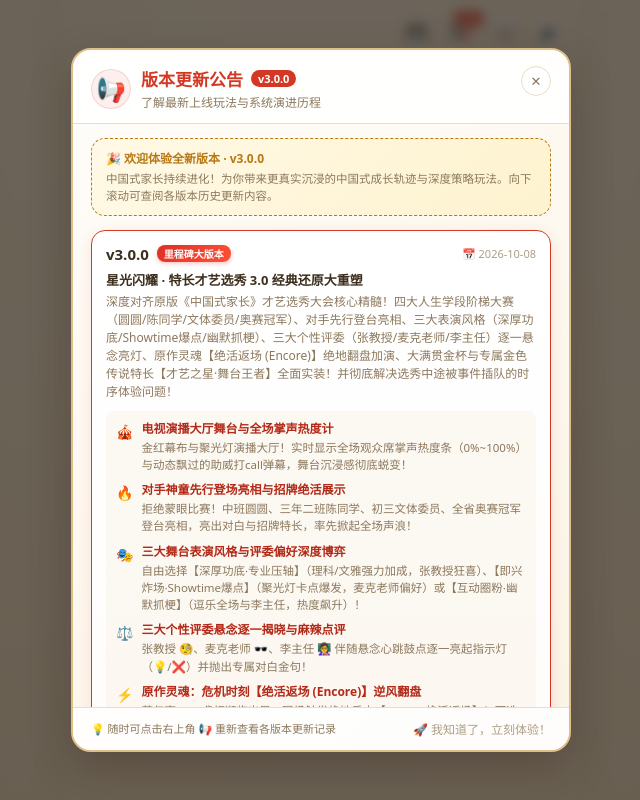
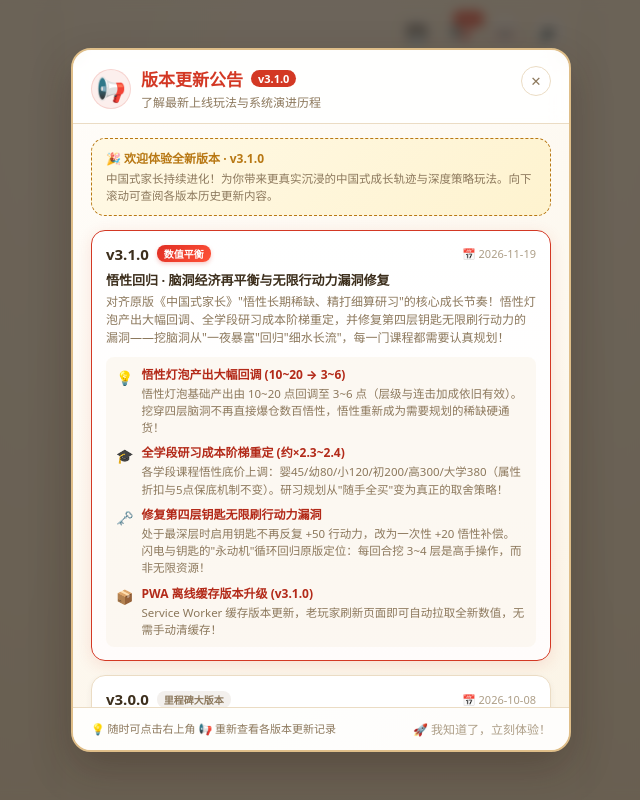
Before and after one commit to hufengxiao/chinese-parent, a website: page index.html in a window 1280 px wide. Shown: the whole page, without its empty margins (319-959 px from the left). Drawn offline with Linux system fonts and the light colour scheme.

Commit message:
fix(balance): 悟性经济再平衡 — 修复"几次挖脑洞就能用一辈子"的通胀问题
对齐原版《中国式家长》"悟性长期稀缺、精打细算研习"的核心节奏:

- 脑洞悟性灯泡产出 10~20 → 3~6 (层级/连击加成保留, js/core.js applyBrainCell)
- 全学段研习成本阶梯上调约 x2.3~2.4:
  婴45/幼80/小120/初200/高300/大学380 (属性折扣与5点保底不变, courseCost)
- 修复第4层钥匙无限刷 +50 行动力漏洞: 改为一次性 +20 悟性补偿 (bRev)
- PWA 缓存 v3.0.0 → v3.1.0 (sw.js/index.html/data.js 同步升版+更新公告)
- 测试同步: 钥匙第4层断言改为回归守卫 (不再+行动力, +20悟性);
  SW 缓存名从 sw.js 源码动态提取防升版失同步; v27 连击阈值适配新数值

验证: 13/13 测试套件全部通过; 平衡探针显示休闲玩家(挖6~12格/回合)
60回合学会约33/50门课程需取舍, 满挖肝帝(24格/回合)可全学但倾尽行动力 —
单回合4层挖掘产出从 400~800 悟性回落至约 90~150, 符合 docs/04 设计定位。

```diff
--- a/index.html
+++ b/index.html
@@ -45,7 +45,7 @@
 
     <div class="splash-content">
       <div class="logo-bounce">🎈👨‍👩‍👦</div>
-      <h1>中国式家长 <span id="splash-ver-badge" class="splash-ver-badge" title="点击查看更新公告与玩法介绍">v3.0.0</span></h1>
+      <h1>中国式家长 <span id="splash-ver-badge" class="splash-ver-badge" title="点击查看更新公告与玩法介绍">v3.1.0</span></h1>
       <p class="sub">H5 自娱版 · 从出生到高考，再到世代传承</p>
 
       <div id="fam-badge" class="fam-card" hidden>
@@ -184,7 +184,7 @@
             <div>
               <div class="changelog-main-title">
                 <h3>版本更新公告</h3>
-                <span id="changelog-cur-ver" class="changelog-ver-tag">v3.0.0</span>
+                <span id="changelog-cur-ver" class="changelog-ver-tag">v3.1.0</span>
               </div>
               <p class="changelog-sub">了解最新上线玩法与系统演进历程</p>
             </div>
--- a/js/data.js
+++ b/js/data.js
@@ -1210,8 +1210,37 @@ branchActions: [
 ],
 
 /* ---------- 游戏版本与更新日志 ---------- */
-version: 'v3.0.0',
+version: 'v3.1.0',
 changelog: [
+  {
+    ver: 'v3.1.0',
+    date: '2026-11-19',
+    title: '悟性回归 · 脑洞经济再平衡与无限行动力漏洞修复',
+    tag: '数值平衡',
+    desc: '对齐原版《中国式家长》"悟性长期稀缺、精打细算研习"的核心成长节奏！悟性灯泡产出大幅回调、全学段研习成本阶梯重定，并修复第四层钥匙无限刷行动力的漏洞——挖脑洞从"一夜暴富"回归"细水长流"，每一门课程都需要认真规划！',
+    highlights: [
+      {
+        icon: '💡',
+        title: '悟性灯泡产出大幅回调 (10~20 → 3~6)',
+        desc: '悟性灯泡基础产出由 10~20 点回调至 3~6 点（层级与连击加成依旧有效）。挖穿四层脑洞不再直接爆仓数百悟性，悟性重新成为需要规划的稀缺硬通货！'
+      },
+      {
+        icon: '🎓',
+        title: '全学段研习成本阶梯重定 (约×2.3~2.4)',
+        desc: '各学段课程悟性底价上调：婴45/幼80/小120/初200/高300/大学380（属性折扣与5点保底机制不变）。研习规划从"随手全买"变为真正的取舍策略！'
+      },
+      {
+        icon: '🗝️',
+        title: '修复第四层钥匙无限刷行动力漏洞',
+        desc: '处于最深层时启用钥匙不再反复 +50 行动力，改为一次性 +20 悟性补偿。闪电与钥匙的"永动机"循环回归原版定位：每回合挖 3~4 层是高手操作，而非无限资源！'
+      },
+      {
+        icon: '📦',
+        title: 'PWA 离线缓存版本升级 (v3.1.0)',
+        desc: 'Service Worker 缓存版本更新，老玩家刷新页面即可自动拉取全新数值，无需手动清缓存！'
+      }
+    ]
+  },
   {
     ver: 'v3.0.0',
     date: '2026-10-08',
--- a/sw.js
+++ b/sw.js
@@ -1,7 +1,7 @@
 /* ============================================================
  * 中国式家长 H5 — Service Worker (PWA Offline Cache)
  * ============================================================ */
-const CACHE_NAME = 'chinese-parent-v3.0.0';
+const CACHE_NAME = 'chinese-parent-v3.1.0';
 const PRECACHE_ASSETS = [
   './',
   './index.html',
```
Also changed, not shown: tests/test_new_gameplay.js (+7 -4 lines), tests/test_sw_offline.js (+5 -2 lines), tests/test_v27_features.js (+1 -1 lines), js/core.js.
